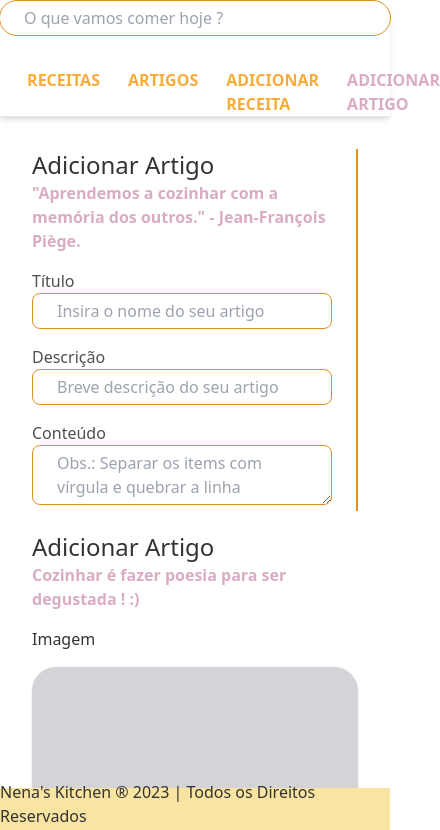
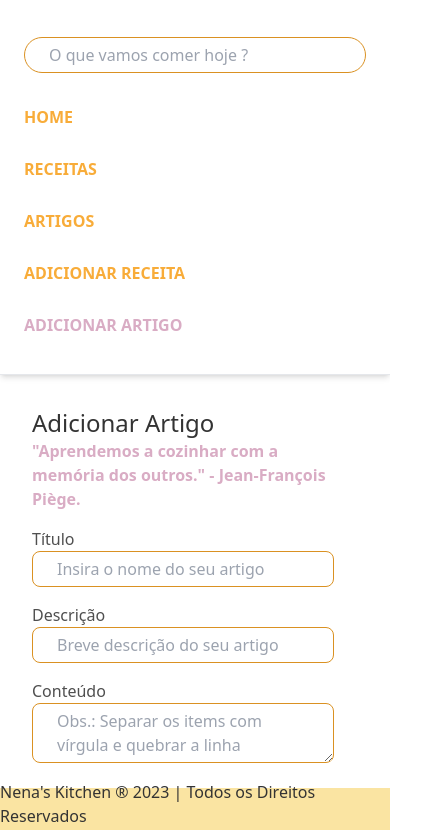
Before and after one commit to SinaraMoura/nenaskitchen, a Next.js app: page /create-article in a window 390 px wide. Shown: the top 830 px of the page, 440 px wide, since content can reach past the window. Built offline with nearby package versions, Linux system fonts and the light colour scheme.

Commit message:
ajustando a responsividade

```diff
--- a/src/components/ArticlesContainer.tsx
+++ b/src/components/ArticlesContainer.tsx
@@ -8,7 +8,7 @@ export default function ArticlesContainer({ articles }: any) {
                 <div className="rounded w-72 h-96 relative bg-black bg-opacity-25  shadow bg-cover bg-center"
                     style={{ backgroundImage: `url(${articles.image})` }}
                 />
-                <h3 className="text-normal pb-1 font-semibold">{articles.title}</h3>
+                <h3 className="text-normal pb-1 font-semibold text-center max-w-xl mx-auto  md:text-center lg:text-center xl:text-center">{articles.title}</h3>
             </div>
         </Link>
     )
--- a/src/components/NavBar.tsx
+++ b/src/components/NavBar.tsx
@@ -14,31 +14,34 @@ export function NavBar() {
         setSearch('')
     };
     return (
-        <div className=" border-b shadow-md  bg-scale-gray-1 flex items-center justify-center sm:w-full md:w-full  sm:items-stretch md:items-center lg:items-center xl:items-center 2xl:items-center">
-            <div className="none sm:none md:block lg:block">
+        <div className="w-full border-b shadow-md  bg-scale-gray-1 flex items-stretch  sm:w-full md:w-full">
+            <div className="w-full sm:w-auto hidden sm:block">
                 <Image
                     src="/logo.png"
                     alt="Logo"
                     width={200}
                     height={200}
                     priority={true}
+
+
                 />
             </div>
 
-            <div className=" m-auto flex flex-col ">
+
+            <div className="w-full m-auto flex flex-col px-6 py-[5px] sm:w-full md:w-full lg:w-1/2">
                 <form onSubmit={handleSubmit}>
                     <input
                         placeholder="O que vamos comer hoje ?"
                         type="text"
                         value={search}
-                        className="w-4/5 flex items-center px-6 py-[5px] bg-white rounded-full border border-color-secundary-1 m-auto mb-8 sm:w-4/2 md:w-full "
+                        className="w-full sm:w-full md:w-full px-6 py-[5px] bg-white rounded-full border border-color-secundary-1 m-auto mb-8 mt-8"
                         onChange={(e) => setSearch(e.target.value)}
                     />
                 </form>
 
                 <div className="w-full flex ">
-                    <div className="flex justify-center items-stretch space-x-1 ">
-                        <ul className="flex gap-7">
+                    <div className="flex  justify-center items-stretch space-x-1 mb-8">
+                        <ul className="flex gap-7 flex-col sm:flex-row md:flex-row lg:flex-row ">
                             <NavLink
                                 title="Home"
                                 path="/"
--- a/src/components/RecipesContainer.tsx
+++ b/src/components/RecipesContainer.tsx
@@ -8,7 +8,7 @@ export default function RecipesContainer({ recipes: recipeId }: any) {
                 <div className="rounded w-72 h-96 relative bg-black bg-opacity-25  shadow bg-cover bg-center"
                     style={{ backgroundImage: `url(${recipeId.image})` }}
                 />
-                <h3 className="text-normal pb-1 font-semibold">{recipeId.title}</h3>
+                <h3 className="text-normal pb-1 font-semibold text-center max-w-xl mx-auto  md:text-center lg:text-center xl:text-center">{recipeId.title}</h3>
             </div>
         </Link>
 
--- a/src/pages/articles/index.tsx
+++ b/src/pages/articles/index.tsx
@@ -7,7 +7,7 @@ export default function Articles({ articles }: any) {
     return (
         <div className="m-auto h-full container px-5 mb-12">
             <h1 className="text-xl font-bold text-scale-gray-7 mt-8 mb-8">{`Nenas's Ticken > Artigos`}</h1>
-            <div className="w-full grid grid-cols-1  lg:grid-cols-4 md:grid-cols-3 sm:grid-cols-2 gap-4 pb-8">
+            <div className="w-full grid grid-cols-1  lg:grid-cols-3 xl:grid-cols-4 md:grid-cols-2 sm:grid-cols-2 gap-4 pb-8">
                 {articles.map((article: any) => {
                     return (
                         <ArticlesContainer key={article._id} articles={article} />
--- a/src/pages/create-article/index.tsx
+++ b/src/pages/create-article/index.tsx
@@ -53,7 +53,7 @@ export default function CreateArticles() {
         <div className="container m-auto mb-12 sm:items-stretch md:items-center lg:item-center xl:items-center 2xl:item-center">
             <form onSubmit={handleSubmit(onSubmit)}>
                 <div className="grid md:grid-cols-2 gap-1 grid-cols-1 p-8">
-                    <div className="mb-4 pr-6 border-r-2 border-color-secundary-1 ">
+                    <div className="mb-4 pr-6 border-r-0 border-color-secundary-1 sm:border-r-0 md:border-r-2 lg:border-r-2">
                         <div className="mb-4">
                             <p className="text-scale-gray-7 text-2xl font-medium">
                                 Adicionar Artigo
@@ -86,7 +86,7 @@ export default function CreateArticles() {
                         />
 
                     </div>
-                    <div className=" mb-4 ml-0 sm:ml-4 md:ml-4">
+                    <div className=" mb-4 ml-0 sm:ml-4 md:ml-4 sm:items-stretch md:items-center lg:item-center xl:items-center 2xl:item-center">
                         <p className="text-scale-gray-7 text-2xl font-medium">Adicionar Artigo</p>
                         <p className="text-backing-color-3 text-base font-semibold">
                             Cozinhar é fazer poesia para ser degustada ! :)
--- a/src/pages/create-recipe/index.tsx
+++ b/src/pages/create-recipe/index.tsx
@@ -68,7 +68,7 @@ export default function CreateRecipes() {
         <div className="container m-auto mb-12 sm:items-stretch md:items-center lg:item-center xl:items-center 2xl:item-center">
             <form onSubmit={handleSubmit(onSubmit)}>
                 <div className="grid md:grid-cols-2 gap-1 grid-cols-1 p-8">
-                    <div className="mb-4 pr-6 border-r-2 border-color-secundary-1 sm:items-stretch md:items-center lg:item-center xl:items-center 2xl:item-center">
+                    <div className="mb-4 pr-6 border-r-0  border-color-secundary-1 sm:border-r-0 md:border-r-2 lg:border-r-2 sm:items-stretch md:items-center lg:item-center xl:items-center 2xl:item-center">
                         <div className="mb-4">
                             <p className="text-scale-gray-7 text-2xl font-medium">
                                 Adicionar Receita
--- a/src/pages/dashbord/index.tsx
+++ b/src/pages/dashbord/index.tsx
@@ -33,7 +33,7 @@ export default function Dashboard() {
             <h1 className="mx-20 mb-8 text-2xl text-scale-gray-7 font-medium">Confira as últimas receitas !</h1>
             <div className="flex flex-col justify-center w-full mb-8">
 
-                <div className="grid grid-cols-1 gap-4 mx-20 lg:grid-cols-4 md:grid-cols-3 sm:grid-cols-2 ">
+                <div className="grid grid-cols-1 gap-4 mx-20 lg:grid-cols-4 md:grid-cols-2 sm:grid-cols-2 ">
                     {recipes.slice(0, 8).map((recipe: any) => {
                         return (
                             <RecipesContainer recipes={recipe} key={recipe._id} />
--- a/src/pages/filter/index.tsx
+++ b/src/pages/filter/index.tsx
@@ -54,7 +54,7 @@ export default function FilterPage({ params }: { params: { category: string } })
 
             <p className="text-base font-medium">{filterNull}</p>
 
-            <div className="grid grid-cols-1 gap-4 items-center justifiy-center pb-8 h-full lg:grid-cols-4 md:grid-cols-3 sm:grid-cols-2">
+            <div className="w-full container grid grid-cols-1 gap-4 items-center justifiy-center pb-8 lg:grid-cols-4 md:grid-cols-2 sm:grid-cols-2">
 
                 {recipes.map((recipe: any) => {
                     return (
--- a/src/pages/recipes/index.tsx
+++ b/src/pages/recipes/index.tsx
@@ -6,7 +6,7 @@ export default function Recipes({ recipes }: any) {
     return (
         <div className="m-auto h-full container px-5 mb-8">
             <h1 className="text-xl font-bold text-scale-gray-7 mt-8 mb-8">{`Nenas's Ticken > Receitas`}</h1>
-            <div className="w-full gap-4 pb-8 grid grid-cols-1  lg:grid-cols-4 md:grid-cols-3 sm:grid-cols-2 ">
+            <div className="w-full gap-4 pb-8 grid grid-cols-1 xl:grid-cols-4 lg:grid-cols-3 md:grid-cols-2 sm:grid-cols-2 ">
                 {recipes.map((recipe: any) => {
                     return (
                         <RecipesContainer key={recipe._id} recipes={recipe} />
--- a/src/pages/search/index.tsx
+++ b/src/pages/search/index.tsx
@@ -14,7 +14,10 @@ export default function Search({ params }: { params: { title: string } }) {
         async function searchRecipe() {
             const response = await api.get(`/recipes/title?name=${title}`);
             if (response.data.length === 0) {
+                setSearchRecipe([]);
                 return setSearchRecipeNull(`Nenhuma receita relacionada a '${title}'`);
+            } else {
+                setSearchRecipeNull('')
             }
             setSearchRecipe(response.data)
         }
@@ -25,7 +28,7 @@ export default function Search({ params }: { params: { title: string } }) {
         <div className="w-full m-auto mb-12 container px-5">
             <h1 className="text-xl font-bold text-scale-gray-7 mt-8 mb-8">{`Receitas relacionadas a '${title}'`}</h1>
 
-            <div className="w-full container grid grid-cols-1 gap-4 items-center justifiy-center pb-8 lg:grid-cols-4 md:grid-cols-3 sm:grid-cols-2">
+            <div className="w-full container grid grid-cols-1 gap-4 items-center justifiy-center pb-8 lg:grid-cols-4 md:grid-cols-2 sm:grid-cols-2">
                 {searchRecipe.map((recipe: any, index: number) => {
                     return <RecipesContainer recipes={recipe} key={index} />
                 })}
```
